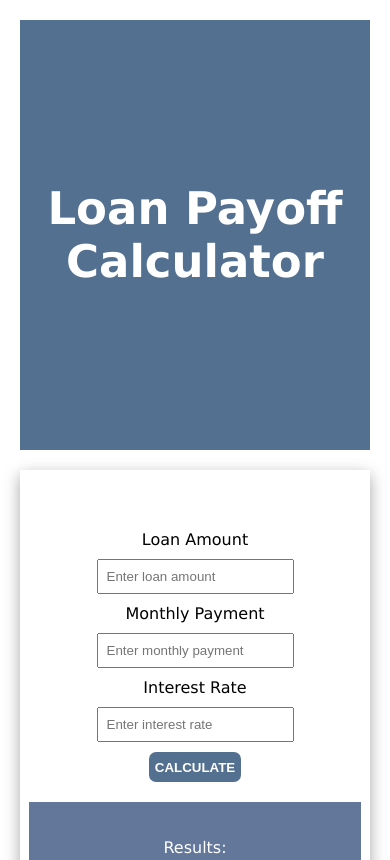
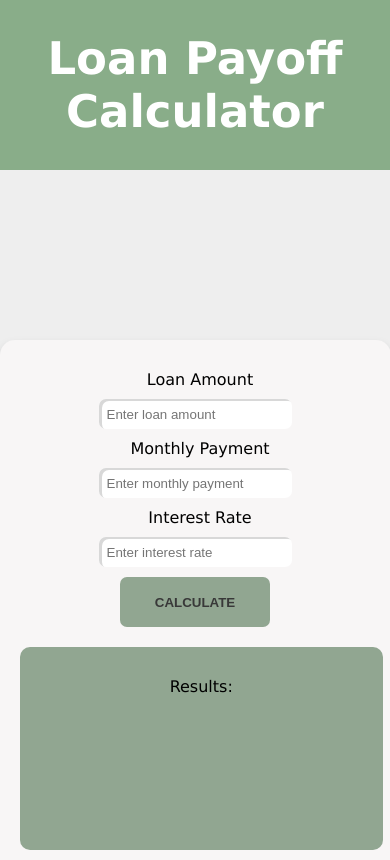
Before and after one commit to 3lucare/Final-Project, a plain HTML site: page index.html in a window 390 px wide. Shown: the top 860 px of the page. Drawn offline with Linux system fonts and the light colour scheme.

Commit message:
styles update

```diff
--- a/styles.css
+++ b/styles.css
@@ -1,41 +1,55 @@
 body {
-  background-color: rgb(255, 255, 255);
-  /* border: red 2px solid; */
+  background-color: rgb(238, 238, 238);
   font-family: Verdana, Geneva, Tahoma, sans-serif;
-  margin: 20px;
+  margin: 0px;
+}
+
+.header {
+  display: table;
+  height: 170px;
+  width: 100%;
+  background: rgb(137, 173, 137);
+  text-align: center;
 }
 
 label, select, input {
   display: block;
   margin: 10px 0;
+  padding-left: 10px;
+}
+
+#loan-amount, #monthly-payment, #interest-rate {
+  width: 100%;
+  height: 30px;
+  border: none;
+  border-radius: 7px;
+  box-shadow: inset 3px 2px rgb(216, 216, 216);
 }
 
 button {
   display: block;
-  margin: 10px 0;
+  margin: 10px auto;
   width: 100px;
-  height: 30px;
+  height: 50px;
   border-radius: 7px;
   border-style: none;
-  background-color: #547090;
-  color: white;
+  background-color: rgb(145, 166, 145);
+  color: rgb(56, 56, 56);
   font-weight: bold;
 }
 
-.result {
-  margin: 20px;
-  padding: 10px;
-  background: #f9f9f9;
-  border: 1px solid #ddd;
+button:hover {
+  background-color: rgb(117, 135, 117);
+  color: #f1f1f1;
+  transform: scale(1.05);
 }
 
-.header {
-  display: table;
-  height: 430px;
-  width: 100%;
-  background: #547090;
-  text-align: center;
+
+button:active {
+  background-color: rgb(64, 74, 64);
+  transform: scale(0.95);
 }
+
 .title-text {
   display: table-cell;
   vertical-align: middle;
@@ -46,38 +60,40 @@ button {
 #page-content {
   display: flex;
   flex-direction: row;
-  justify-content: space-evenly;
-  padding-top: 20px;
+  justify-content: center;
+  padding-top: 120px;
   padding-bottom: 20px;
 }
 
 #loan-input-all {
+  background-color: rgb(248, 246, 246);
   display: flex;
-  flex-direction: row;
-  justify-content: space-evenly;
-  width: 600px;
+  flex-direction: column;
+  justify-content: center;
+  align-items: center;
+  width: 800px;
+  height: 500px;
   box-shadow: rgba(0, 0, 0, 0.35) 0px 5px 15px;
+  margin: 50px;
+  padding: 25px;
+  border-radius: 15px;
 }
 
-#amount-input {
-  flex-direction: column;
-  padding-top: 50px;
-}
 
 .results {
-  width: 300px;
-  height: 280px;
-  margin-top: 35px;
+  width: 80%;
+  height: 250px;
   word-wrap: break-word;
-  background-color: rgb(98, 119, 154);
-  color: white;
+  background-color: rgb(145, 166, 145);
+  border-radius: 10px;
+  color: rgb(0, 0, 0);
+  padding: 10px;
+  margin: 10px;
 }
 
 #result-text {
   word-wrap: break-word;
-  padding-left: 20px;
-  padding-right: 20px;
-  padding-top: 20px;
+  margin: 15px;
 }
 
 #loan-info {
@@ -120,7 +136,7 @@ button {
 
 
 
-
+/* MOBILE */
 @media (max-width: 768px) {
   #page-content {
     flex-direction: column;
@@ -130,9 +146,16 @@ button {
   }
 
   #loan-input-all {
-  width: 100%;
+    width: 90%;
+    max-width: 500px;
     margin-bottom: 20px;
     border: none;
+    border-radius: 15px;
+    flex-direction: column;
+    align-items: center;
+    justify-content: center;
+    padding: 20px;
+    box-shadow: rgba(0, 0, 0, 0.15) 0px 5px 10px;
   }
 
   .title-text {
@@ -149,16 +172,19 @@ button {
     margin-right: 5%;
   }
 
-#loan-input-all {
-  flex-direction: column;
-  align-items: center;
-  justify-content: center;
+  input, select {
+    width: 90%;
+    max-width: 300px;
+    padding: 8px;
+    margin: 10px auto;
+    box-sizing: border-box;
   }
 
   button {
+    width: 90%;
+    max-width: 150px;
+    padding: 10px 20px;
     margin: 10px auto;
-  max-width: 150px;
-  width: auto;
     align-items: center;
     justify-content: center;
   }
@@ -167,11 +193,6 @@ button {
     width: 95%;
     max-width: 300px;
     margin: 0 auto 10px;
-  padding-right: 8%;
-}
-
-.text-container {
-  text-align: center;
     padding-right: 8%;
   }
 
@@ -195,12 +216,14 @@ button {
     margin: 10px auto;
     word-wrap: break-word;
     max-width: 350px;
+    padding: 15px;
+    background-color: rgb(145, 166, 145);
+    border-radius: 10px;
   }
 
-input, select {
-  width: 90%;
-  margin: 0 auto;
-  max-width: 300px;
-  padding: 8px;
+  #result-text {
+    word-wrap: break-word;
+    margin: 15px;
+    text-align: center;
   }
 }
```
Lines whose indentation alone changed are shown as unchanged.
